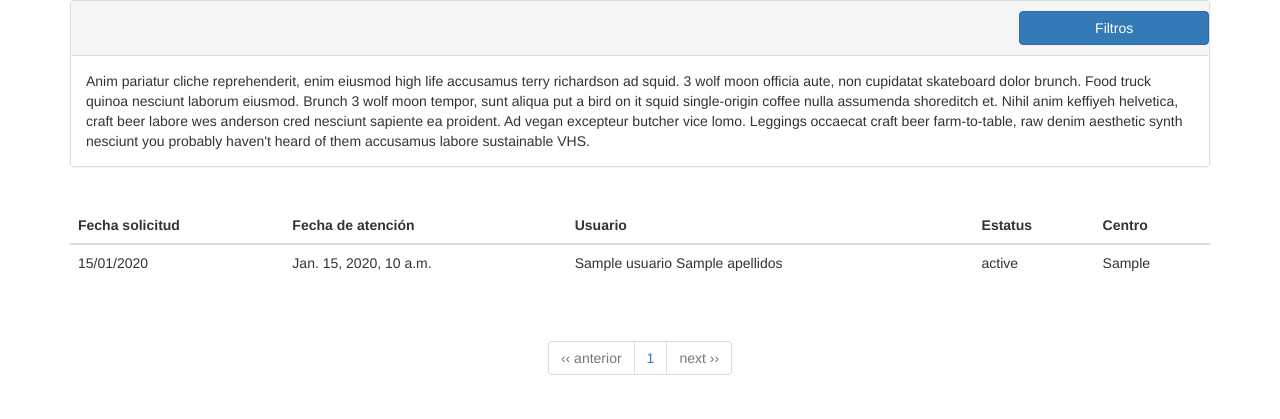
After one commit to j-tamayo/teg, a Django app: template teg/templates/admin/reportes.html in a window 1280 px wide. The commit adds this page. Shown: the top 419 px of the page. Run offline with Django 3.2, Linux system fonts and the light colour scheme; the template is opened without the code that fills it: most values are stand-ins (such as "Sample title", 1, 10 or a date in 2020); form fields are guessed from the names that the template uses; parts of the project's set-up code (start-up, migrations or seed data) failed here and were passed over; some libraries are stand-ins or nearby versions.

Commit message:
Interfaz de reportes

```diff
--- a/teg/teg/settings.py
+++ b/teg/teg/settings.py
@@ -106,8 +106,8 @@ DATABASES = {
 
 # Internationalization
 # https://docs.djangoproject.com/en/1.8/topics/i18n/
-
-LANGUAGE_CODE = 'es-ve'
+# Orginalmente viene con es-ve pero se tuvo que poner solo es por falta de traducción
+LANGUAGE_CODE = 'es'
 
 TIME_ZONE = 'America/Caracas'
 
--- a/teg/templates/admin/menu.html
+++ b/teg/templates/admin/menu.html
@@ -16,7 +16,7 @@
 				<li {% if seccion_usuarios %}class="active"{%endif%}><a href="{% url 'admin_usuarios' %}">Usuarios</a></li>
 				<li {% if seccion_peritos %}class="active"{%endif%}><a href="{% url 'admin_peritos' %}">Peritos</a></li>
 				<li {% if seccion_encuestas %}class="active"{%endif%}><a href="{% url 'admin_encuestas' %}">Encuestas</a></li>
-				<li {% if seccion_reportes %}class="active"{%endif%}><a href="{% url 'admin_encuestas' %}">Consultas</a></li>
+				<li {% if seccion_reportes %}class="active"{%endif%}><a href="{% url 'admin_reportes' %}">Consultas</a></li>
 			</ul>
 		</div> <!-- / #menu_admin -->
 	</div> <!-- / .container-fluid -->
--- /dev/null
+++ b/teg/templates/admin/reportes.html
@@ -0,0 +1,101 @@
+{% extends "base.html" %}
+
+{% block main_content %}
+{% include 'cuentas/modales_usuario.html' %}
+{% load i18n %}
+{% load l10n %}
+<div class="container-fluid">
+	<div class="row">
+		<div class="panel-group" id="accordion" role="tablist" aria-multiselectable="true">
+			<div class="panel-group" id="accordion" role="tablist" aria-multiselectable="true">
+			  <div class="panel panel-default">
+			    <div class="panel-heading" role="tab" id="headingOne">
+			      <!-- <h4 class="panel-title"> -->
+			    	<div class="row">
+			        <a class="btn btn-primary col-xs-2 col-xs-offset-10" data-toggle="collapse" data-parent="#accordion" href="#filtros_cont" aria-expanded="true" aria-controls="collapseOne">
+			          Filtros
+			        </a>
+			        </div>
+			     <!--  </h4> -->
+			    </div>
+			    <div id="filtros_cont" class="panel-collapse collapse in" role="tabpanel" aria-labelledby="headingOne">
+			      <div class="panel-body">
+			        Anim pariatur cliche reprehenderit, enim eiusmod high life accusamus terry richardson ad squid. 3 wolf moon officia aute, non cupidatat skateboard dolor brunch. Food truck quinoa nesciunt laborum eiusmod. Brunch 3 wolf moon tempor, sunt aliqua put a bird on it squid single-origin coffee nulla assumenda shoreditch et. Nihil anim keffiyeh helvetica, craft beer labore wes anderson cred nesciunt sapiente ea proident. Ad vegan excepteur butcher vice lomo. Leggings occaecat craft beer farm-to-table, raw denim aesthetic synth nesciunt you probably haven't heard of them accusamus labore sustainable VHS.
+			      </div>
+			    </div>
+			  </div>
+			</div>
+		</div> <!-- / .panel-group -->
+	</div><br>
+
+	<div class="row">
+		<table class="table">
+			<thead>
+				<tr>
+					<th>Fecha solicitud</th>
+					<th>Fecha de atenci&oacute;n</th>
+					<th>Usuario</th>
+					<th>Estatus</th>
+					<th>Centro</th>
+				</tr>
+			</thead>
+			<tbody>
+				{% for orden in numeros_orden.object_list %}
+				<tr>
+					<td>{{orden.solicitud_inspeccion.fecha_creacion|date:"d/m/Y"}}</td>
+					<td>{{orden.fecha_atencion}}</td>
+					<td>{{orden.solicitud_inspeccion.usuario.nombres}} {{orden.solicitud_inspeccion.usuario.apellidos}}</td>
+					<td>{{orden.solicitud_inspeccion.estatus}}</td>
+					<td>{{orden.solicitud_inspeccion.centro_inspeccion}}</td>
+				</tr>
+				{% endfor %}
+			</tbody>
+		</table>
+	</div>
+	<div class="pagination center-block text-center">
+		<div class="row">
+			<ul class="pagination">
+			{% if numeros_orden.has_previous %}
+		        <li>
+		        	<a href="?{{ numeros_orden.previous_page_number.querystring }}" class="prev">&lsaquo;&lsaquo; {% trans "anterior" %}</a>
+		        </li>
+		    {% else %}
+		    	<li class="disabled">
+					<span class="disabled prev">&lsaquo;&lsaquo; {% trans "anterior" %}</span>
+				</li>
+			{% endif %}
+			{% for page in numeros_orden.pages %}
+		        {% if page %}
+		            {% ifequal page numeros_orden.number %}
+		                <li><span class="current page">{{ page }}</span></li>
+		            {% else %}
+		                <li><a href="?{{ page.querystring }}" class="page">{{ page }}</a></li>
+		            {% endifequal %}
+		        {% else %}
+		            <li class="disabled"><a>...</a></li>
+		        {% endif %}
+		    {% endfor %}
+		    {% if numeros_orden.has_next %}
+		        <li>
+		        	<a href="?{{ numeros_orden.next_page_number.querystring }}" class="next">{% trans "siguiente" %} &rsaquo;&rsaquo;</a>
+		        </li>
+		    {% else %}
+		    	<li class="disabled">
+		        	<span class="disabled next">{% trans "next" %} &rsaquo;&rsaquo;</span>
+		        </li>
+		    {% endif %}
+		    </ul>
+		</div>
+	</div>
+</div> <!-- / .container-fluid -->
+{% endblock %}
+
+{% block javascripts %}
+	{{ block.super }}
+
+	<script type="application/javascript">
+	$(function(){
+
+	})
+	</script>
+{% endblock %}
```
Also changed, not shown: teg/sgt/models.py (+18 -2 lines), teg/sgt/views.py (+27 -1 lines).
